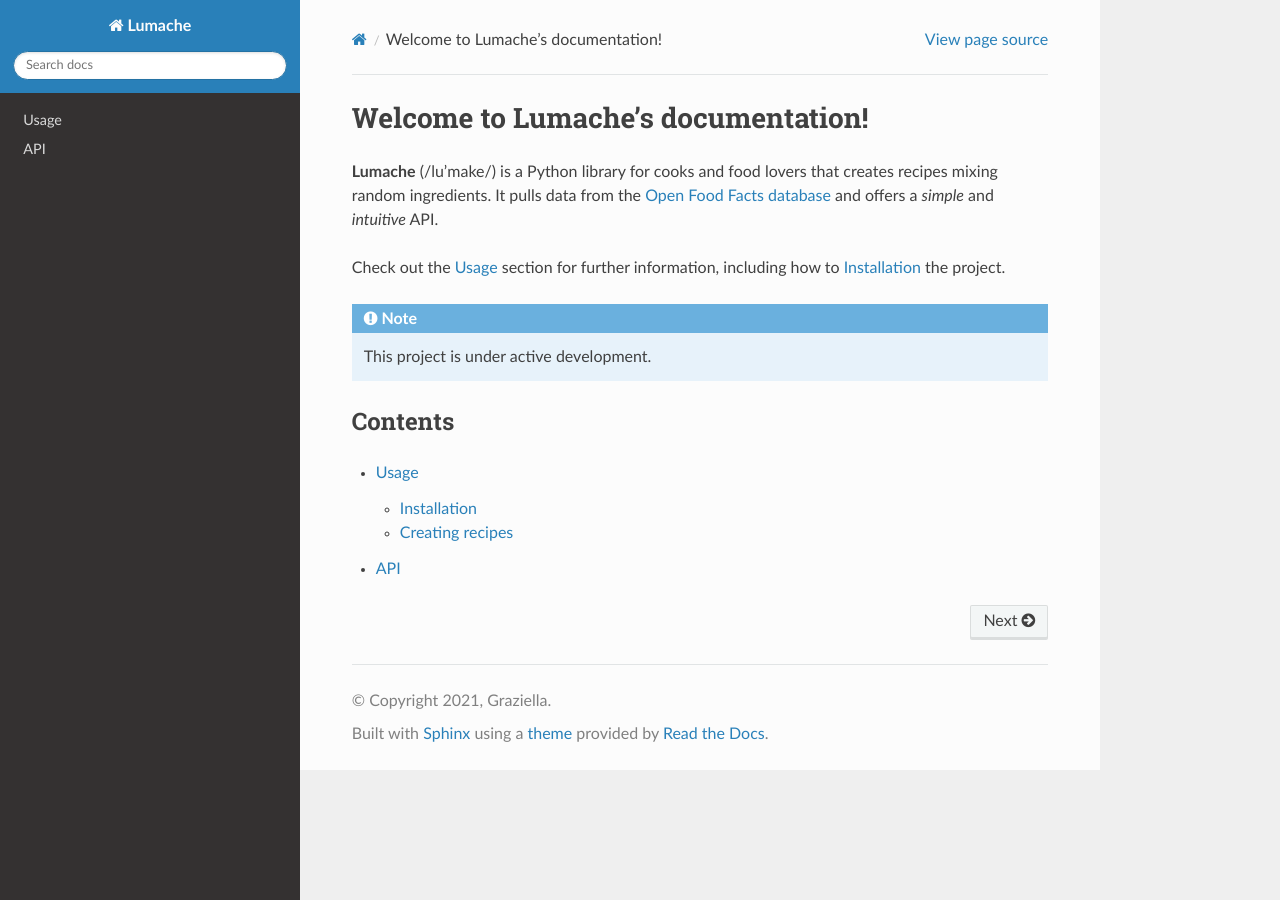
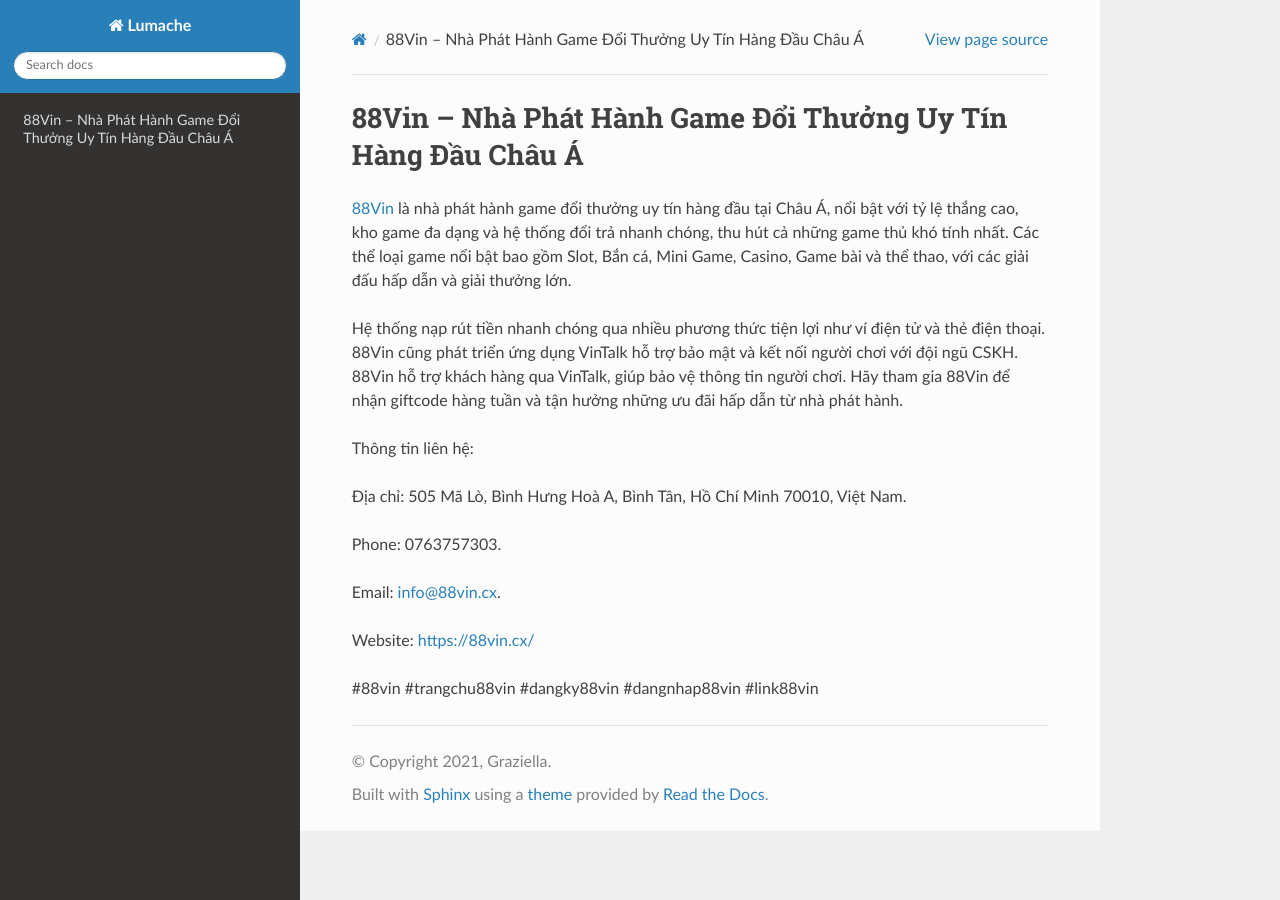
Before and after one commit to syvan0897/88vincx, a Sphinx documentation site: the page built from docs/source/index.rst, in a window 1280 px wide. Built offline with Sphinx 7.4.7 and the Read the Docs theme 3.1.0, drawn with Linux system fonts in a browser that asks for light colours.

Commit message:
Update index.rst

```diff
--- a/docs/source/index.rst
+++ b/docs/source/index.rst
@@ -1,22 +1,18 @@
-Welcome to Lumache's documentation!
+88Vin – Nhà Phát Hành Game Đổi Thưởng Uy Tín Hàng Đầu Châu Á
 ===================================
 
-**Lumache** (/lu'make/) is a Python library for cooks and food lovers
-that creates recipes mixing random ingredients.
-It pulls data from the `Open Food Facts database <https://world.openfoodfacts.org/>`_
-and offers a *simple* and *intuitive* API.
+`88Vin <https://88vin.cx/>`_ là nhà phát hành game đổi thưởng uy tín hàng đầu tại Châu Á, nổi bật với tỷ lệ thắng cao, kho game đa dạng và hệ thống đổi trả nhanh chóng, thu hút cả những game thủ khó tính nhất.  Các thể loại game nổi bật bao gồm Slot, Bắn cá, Mini Game, Casino, Game bài và thể thao, với các giải đấu hấp dẫn và giải thưởng lớn.
 
-Check out the :doc:`usage` section for further information, including
-how to :ref:`installation` the project.
+Hệ thống nạp rút tiền nhanh chóng qua nhiều phương thức tiện lợi như ví điện tử và thẻ điện thoại. 88Vin cũng phát triển ứng dụng VinTalk hỗ trợ bảo mật và kết nối người chơi với đội ngũ CSKH. 88Vin hỗ trợ khách hàng qua VinTalk, giúp bảo vệ thông tin người chơi. Hãy tham gia 88Vin để nhận giftcode hàng tuần và tận hưởng những ưu đãi hấp dẫn từ nhà phát hành.
 
-.. note::
+Thông tin liên hệ:
 
-   This project is under active development.
+Địa chỉ: 505 Mã Lò, Bình Hưng Hoà A, Bình Tân, Hồ Chí Minh 70010, Việt Nam.
 
-Contents
---------
+Phone: 0763757303.
 
-.. toctree::
+Email: info@88vin.cx.
 
-   usage
-   api
+Website: https://88vin.cx/
+
+#88vin #trangchu88vin #dangky88vin #dangnhap88vin #link88vin
```
